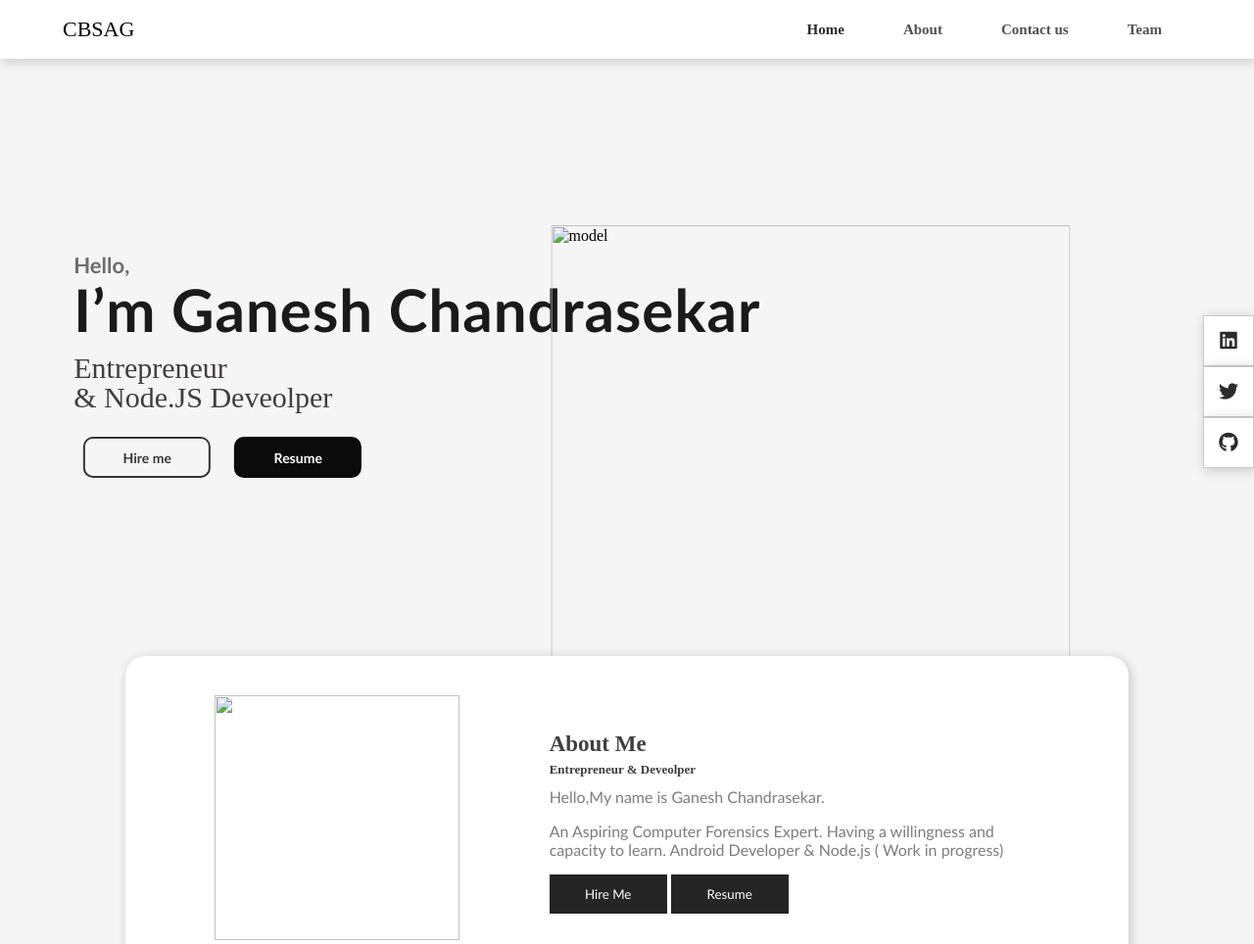
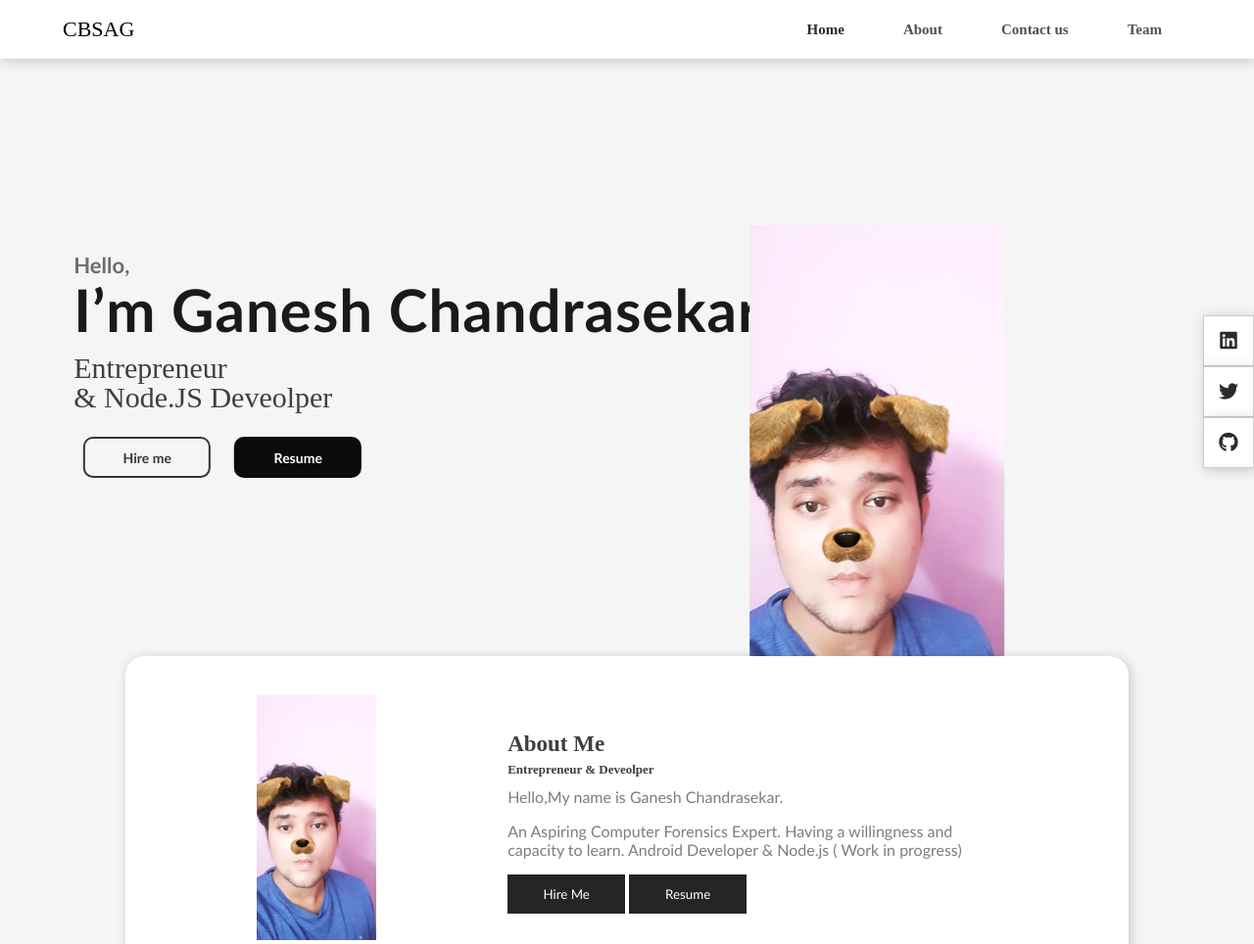
Before and after one commit to cbsag/portfolio, a plain HTML site: page index.html in a window 1280 px wide. Shown: the top 964 px of the page at 98% size. Drawn offline with nearby package versions, Linux system fonts and the light colour scheme; a web font is replaced by a local one.

Commit message:
added local image

```diff
--- a/index.html
+++ b/index.html
@@ -38,10 +38,10 @@
 			<button class="hire-btn">Hire me</button>
 			<button class="down-cv">Resume</button>
 		</div>
-	<img alt="model" class="model" src="C:\Users\cbsag\Downloads\Self\2.png">
+	<img alt="model" class="model" src="Images/2.png">
     <div class="about-container">
         <!--img-->
-            <img src="C:\Users\cbsag\Downloads\Self\2.png">
+            <img src="Images/2.png">
             <div class="about-text">
             <p>About Me</p>
             <p>Entrepreneur & Deveolper</p>
```
Also changed, not shown: Images/2.png (added).
